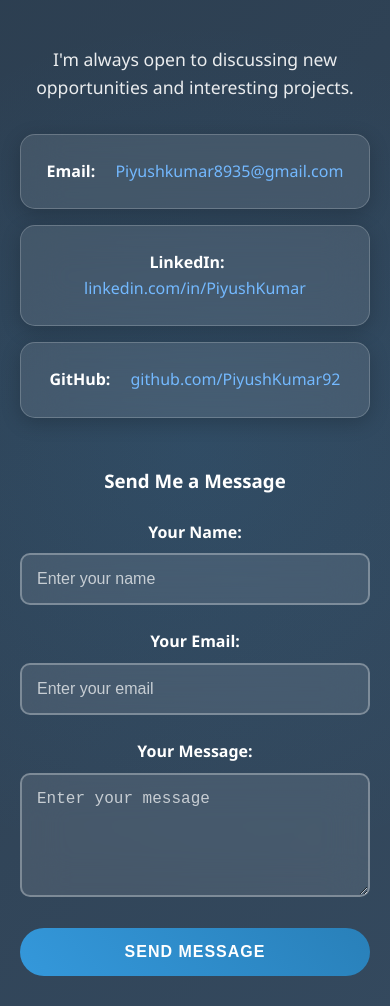
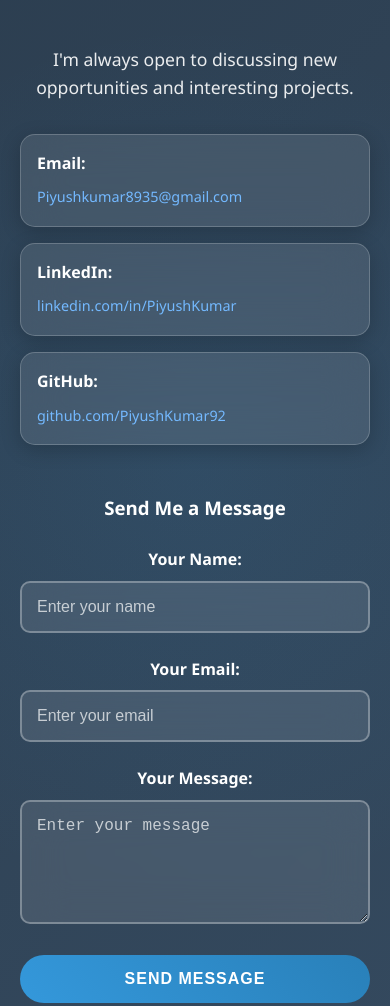
Before and after one commit to PiyushKumar92/My-Personal-Portfolio, a plain HTML site: page index.html in a window 390 px wide. Shown: the part 5520-6526 px from the top of the page. Drawn offline with Linux system fonts and the light colour scheme.

Commit message:
style.css

```diff
--- a/style.css
+++ b/style.css
@@ -833,6 +833,8 @@ h2::after {
 .contact-item a {
     color: #74b9ff;
     text-decoration: none;
+    word-break: break-all;
+    overflow-wrap: break-word;
 }
 
 .contact-item a:hover {
@@ -1120,4 +1122,20 @@ h2::after {
         height: 50px;
         font-size: 1.2rem;
     }
+
+    .contact-item {
+        padding: 1rem;
+        text-align: left;
+    }
+
+    .contact-item strong {
+        display: block;
+        margin-bottom: 0.5rem;
+        margin-right: 0;
+    }
+
+    .contact-item a {
+        font-size: 0.9rem;
+        line-height: 1.4;
+    }
 }
```
